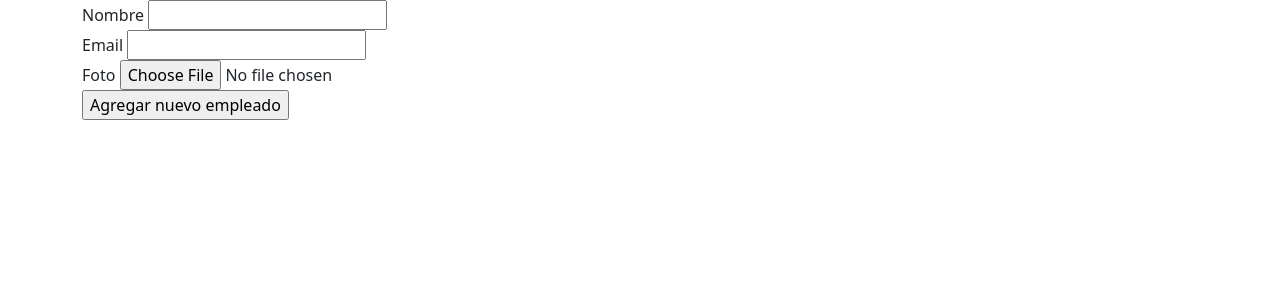
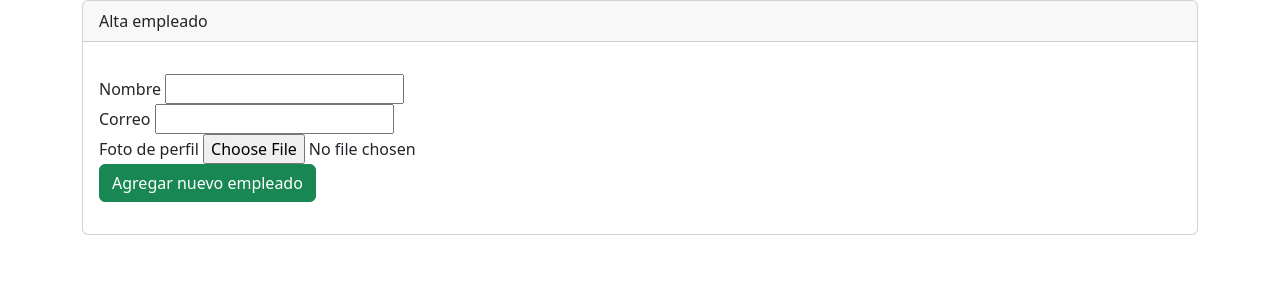
Before and after one commit to DinoG73/flask_proyect, a Flask app: page /create in a window 1280 px wide. Shown: the part 56-356 px from the top of the page. Run offline with Flask 3, Linux system fonts and the light colour scheme.

Commit message:
Puesta a punto del archivo

```diff
--- a/src/templates/empleados/create.html
+++ b/src/templates/empleados/create.html
@@ -1,14 +1,26 @@
 {% include 'header.html' %}
     <form action="/store" method="post" enctype="multipart/form-data">
-        <label for="txt_name">Nombre</label>
-        <input type="text" name="txt_name" id="txt_name">
-        <br>
-        <label for="txt_email">Email</label>
-        <input type="email" name="txt_email" id="txt_email">
-        <br>
-        <label for="txt_picture">Foto</label>
-        <input type="file" name="txt_picture" id="txt_picture">
-        <br>
-        <input type="submit" value="Agregar nuevo empleado">
+        <div class="card">
+            <div class="card-header">Alta empleado</div>
+            <div class="card-body">
+                <p class="card-text">
+                    <div class="form-group">
+                        <label for="txt_name">Nombre</label>
+                        <input type="text" name="txt_name" id="txt_name">
+                    </div>
+                    <div class="form-group">
+                        <label for="txt_email">Correo</label>
+                        <input type="email" name="txt_email" id="txt_email">
+                    </div>
+                    <div class="form-group">
+                        <label for="txt_picture">Foto de perfil</label>
+                        <input type="file" name="txt_picture" id="txt_picture">
+                    </div>
+                    <div class="form-group">
+                        <input class="btn btn-success" type="submit" value="Agregar nuevo empleado">
+                    </div>
+                </p>
+            </div>
+        </div>
     </form>
 {% include 'footer.html' %}
```
